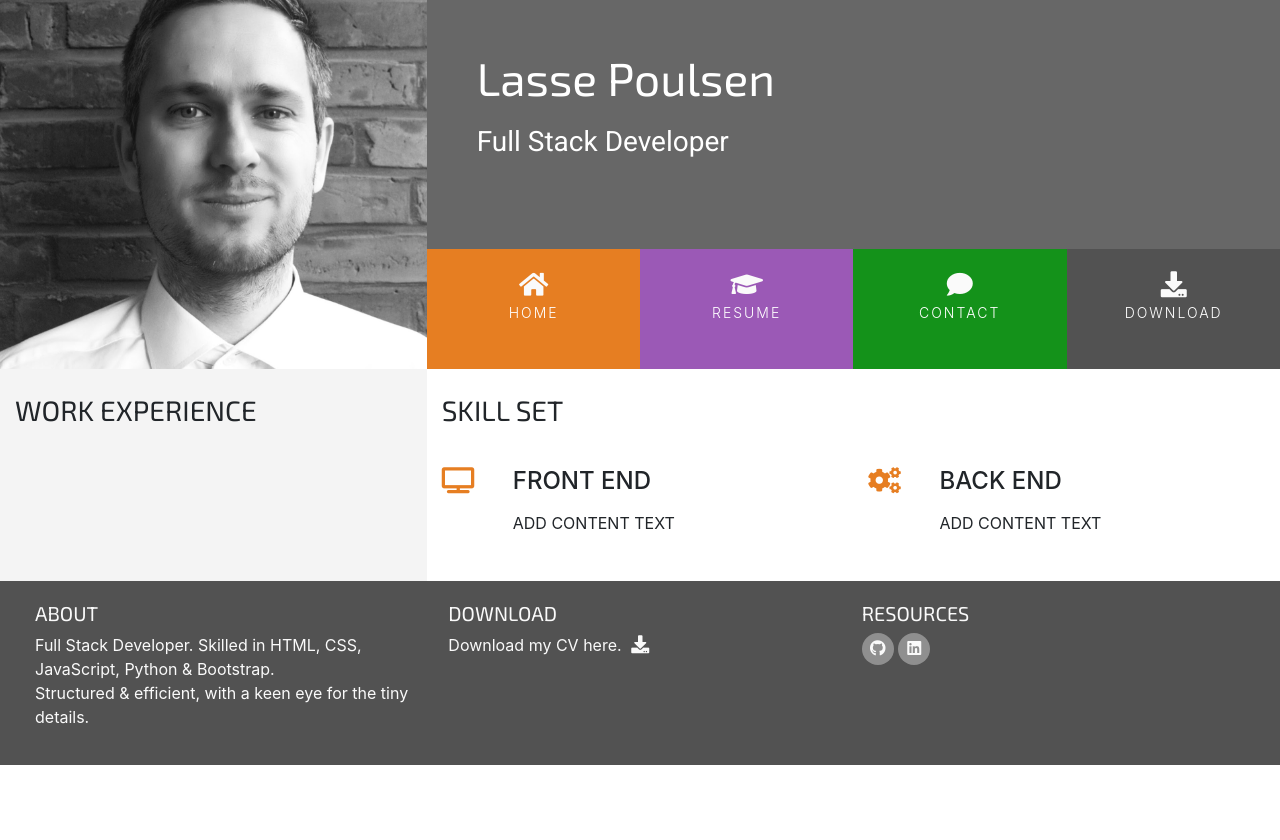
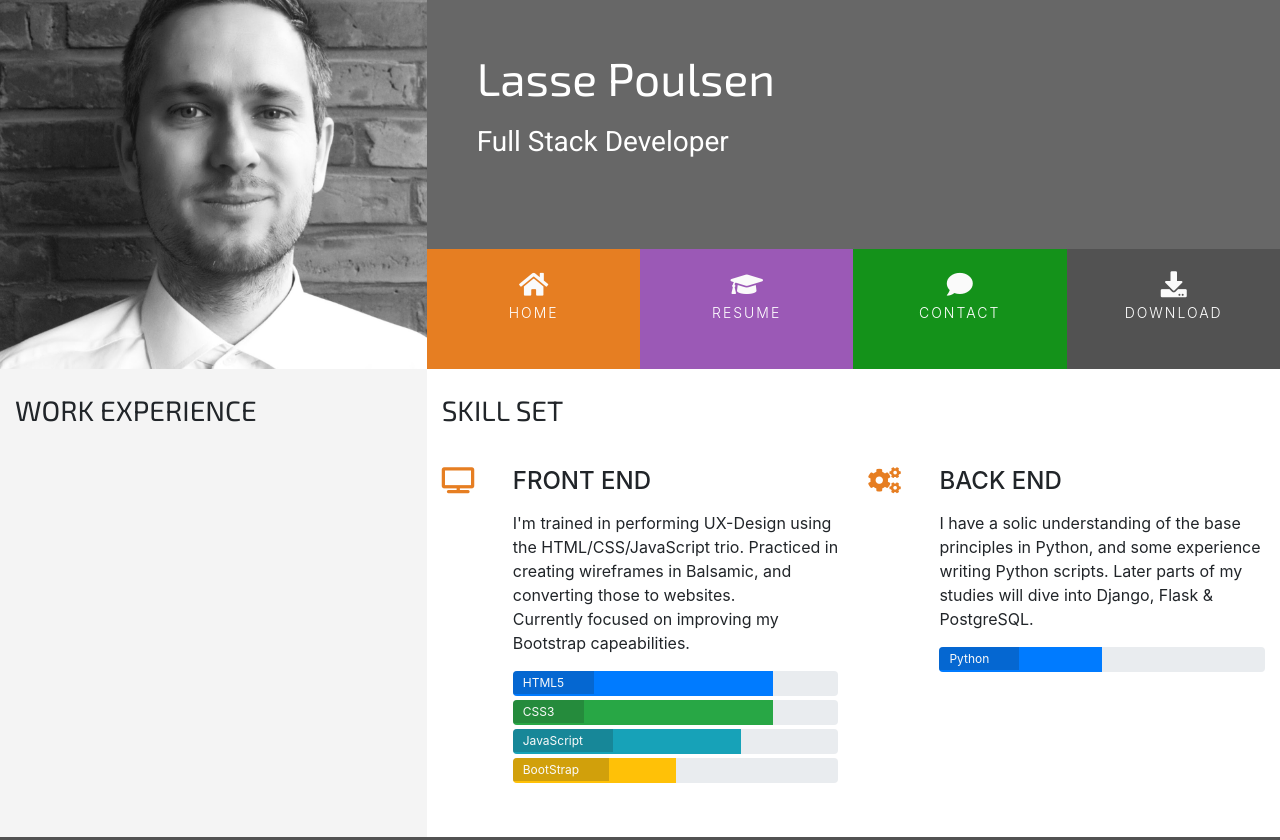
Before and after one commit to Lasserini/Resume-lasse-poulsen, a plain HTML site: page resume.html in a window 1280 px wide. Shown: the top 840 px of the page. Before the commit the page ends 800 px from the top, so only its background shows below. Drawn offline with nearby package versions, Linux system fonts and the light colour scheme.

Commit message:
Add content and progress bars to Skill Set on resume page

```diff
--- a/assets/css/style.css
+++ b/assets/css/style.css
@@ -245,3 +245,23 @@ footer {
     position: relative;
     width: 60%;
 }
+
+/* ------------------------------------- Skill Set */
+.progress {
+    position: relative;
+    min-height: 25px;
+    margin-bottom: 4px;
+}
+
+.progress-type {
+    position: absolute;
+    left: 0px;
+    font-weight: 400;
+    padding: 3px 30px 2px 10px;
+    color: #fafafa;
+    background-color: rgba(25, 25, 25, 0.2);
+}
+
+.progress-section {
+    margin-bottom: 20px;
+}
--- a/resume.html
+++ b/resume.html
@@ -66,8 +66,38 @@
                             <div class="col-10">
                                 <h4 class="three-reasons-heading uppercase">Front End</h4>
                                 <p>
-                                    ADD CONTENT TEXT
+                                    I'm trained in performing UX-Design using the HTML/CSS/JavaScript trio.
+                                    Practiced in creating wireframes in Balsamic, and converting those to websites.<br>
+                                    Currently focused on improving my Bootstrap capeabilities.
                                 </p>
+                                <div class="row">
+                                    <div class="col progress-section">
+                                        <div class="progress">
+                                            <div class="progress-bar" role="progressbar" style="width: 80%;" aria-valuenow="80" aria-valuemin="0" aria-valuemax="100">
+                                                <span class="sr-only">80% complete</span>
+                                            </div>
+                                            <span class="progress-type">HTML5</span>
+                                        </div>
+                                        <div class="progress">
+                                            <div class="progress-bar bg-success" role="progressbar" style="width: 80%;" aria-valuenow="80" aria-valuemin="0" aria-valuemax="100">
+                                                <span class="sr-only">80% complete</span>
+                                            </div>
+                                            <span class="progress-type">CSS3</span>
+                                        </div>
+                                        <div class="progress">
+                                            <div class="progress-bar bg-info" role="progressbar" style="width: 70%;" aria-valuenow="80" aria-valuemin="0" aria-valuemax="100">
+                                                <span class="sr-only">70% complete</span>
+                                            </div>
+                                            <span class="progress-type">JavaScript</span>
+                                        </div>
+                                        <div class="progress">
+                                            <div class="progress-bar bg-warning" role="progressbar" style="width: 50%;" aria-valuenow="80" aria-valuemin="0" aria-valuemax="100">
+                                                <span class="sr-only">50% complete</span>
+                                            </div>
+                                            <span class="progress-type">BootStrap</span>
+                                        </div>
+                                    </div>
+                                </div>
                             </div>
                         </div>
                     </div>
@@ -79,8 +109,19 @@
                             <div class="col-10">
                                 <h4 class="three-reasons-heading uppercase">Back End</h4>
                                 <p>
-                                    ADD CONTENT TEXT
+                                    I have a solic understanding of the base principles in Python, and some experience writing Python scripts.
+                                    Later parts of my studies will dive into Django, Flask & PostgreSQL.
                                 </p>
+                                <div class="row">
+                                    <div class="col progress-section">
+                                        <div class="progress">
+                                            <div class="progress-bar" role="progressbar" style="width: 50%;" aria-valuenow="80" aria-valuemin="0" aria-valuemax="100">
+                                                <span class="sr-only">50% complete</span>
+                                            </div>
+                                            <span class="progress-type">Python</span>
+                                        </div>
+                                    </div>
+                                </div>
                             </div>
                         </div>
                     </div>
```
